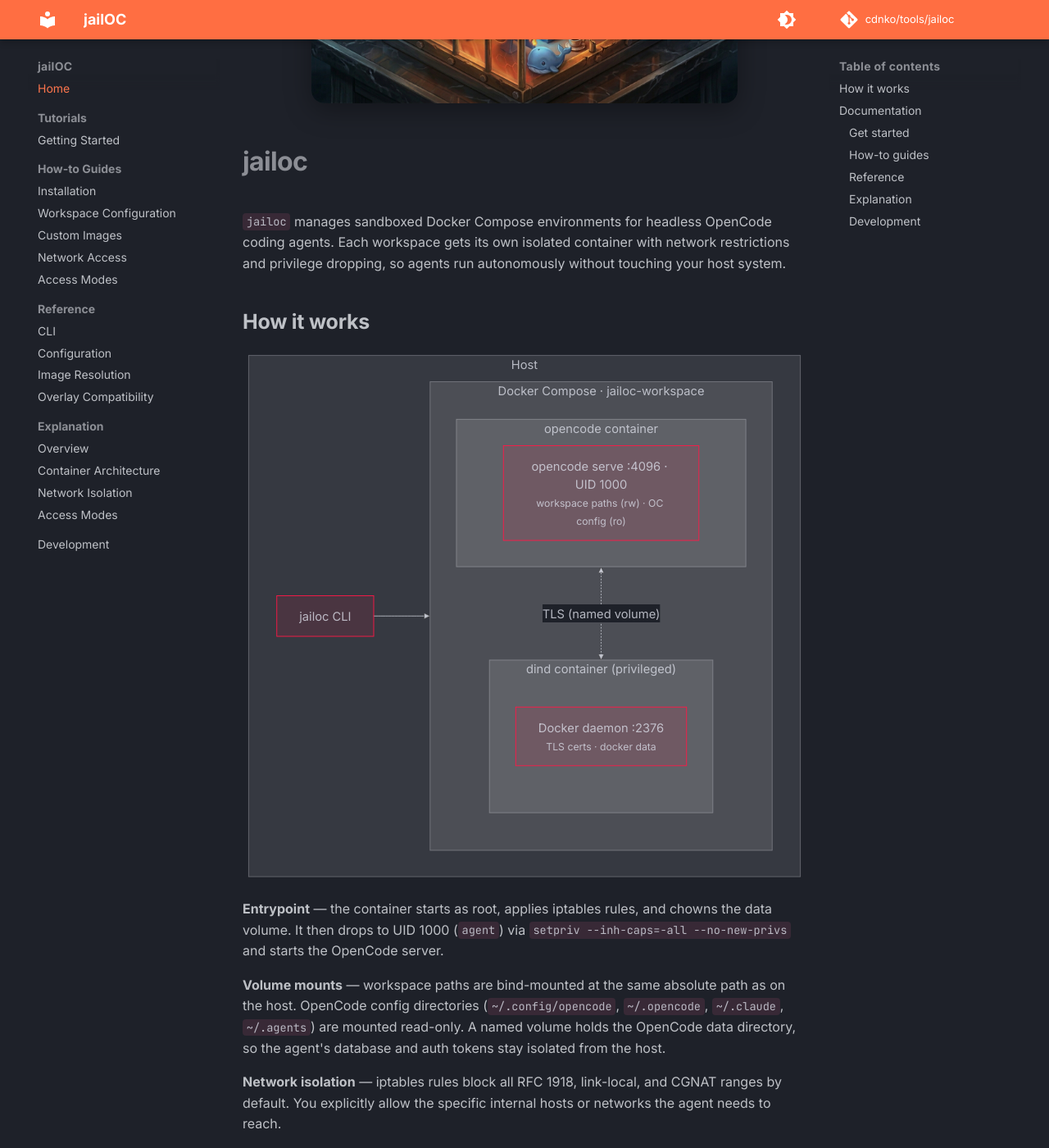
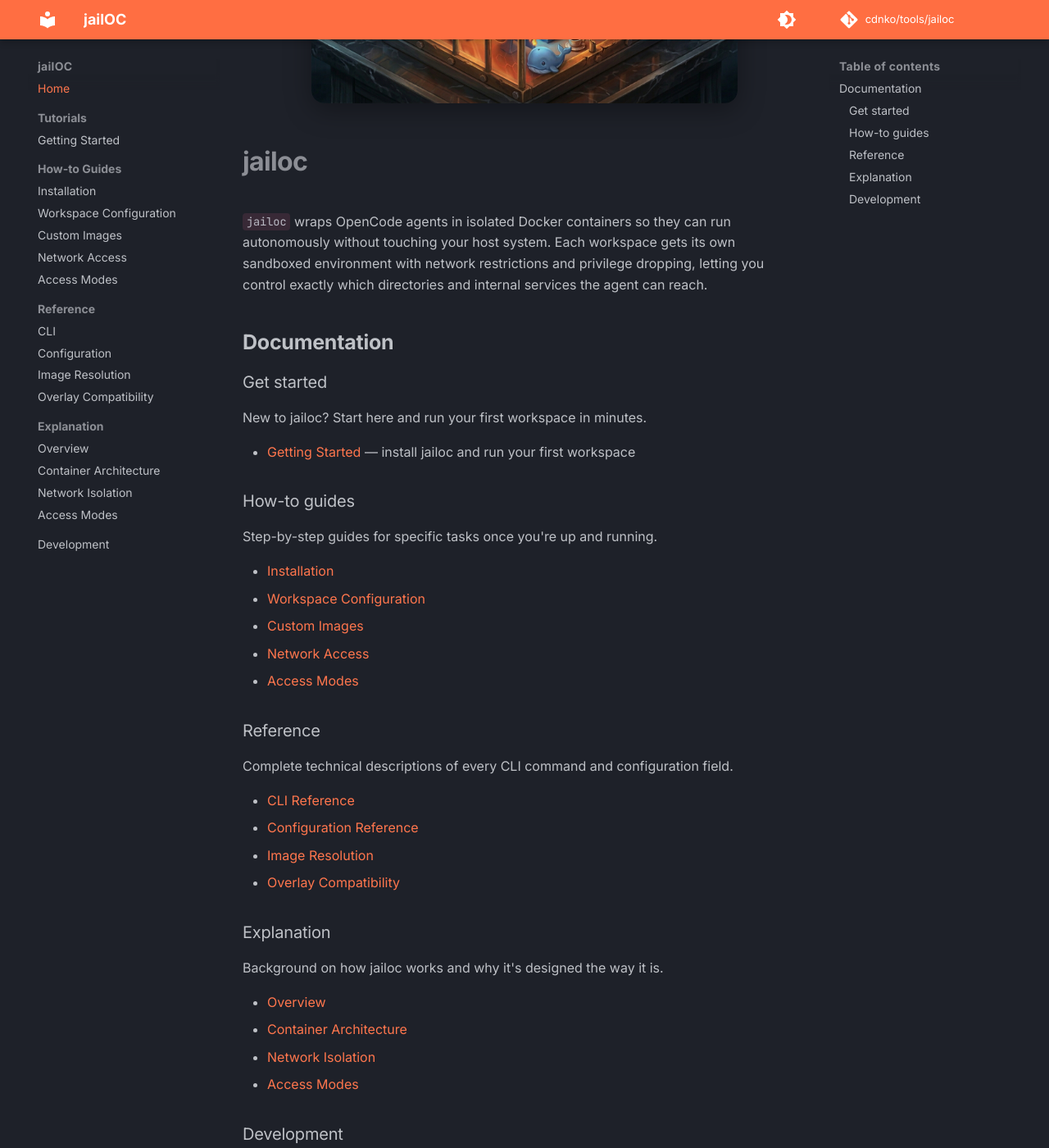
Before and after one commit to seznam/jailoc, an MkDocs documentation site: the page built from docs/index.md, in a window 1280 px wide and 1400 px high, scrolled down 302 px. Shown: the whole window at 82% size. Built offline with MkDocs 1.6.1 and Material for MkDocs 9.7.7, drawn with Linux system fonts in a browser that asks for light colours; comment, search, counter and statistics services are not loaded; some of the changed text lies outside the part shown.

Commit message:
docs(index): simplify landing page to brief entrypoint hub

````diff
--- a/docs/index.md
+++ b/docs/index.md
@@ -2,46 +2,19 @@
 
 # jailoc
 
-`jailoc` manages sandboxed Docker Compose environments for headless OpenCode coding agents. Each workspace gets its own isolated container with network restrictions and privilege dropping, so agents run autonomously without touching your host system.
-
-## How it works
-
-```mermaid
-flowchart TB
-    subgraph host["Host"]
-        cli["jailoc CLI"]
-
-        subgraph compose["Docker Compose · jailoc-workspace"]
-            subgraph oc["opencode container"]
-                ocd["opencode serve :4096 · UID 1000<br><small>workspace paths (rw) · OC config (ro)</small>"]
-            end
-            subgraph dind["dind container (privileged)"]
-                dd["Docker daemon :2376<br><small>TLS certs · docker data</small>"]
-            end
-        end
-    end
-
-    cli --> compose
-    oc <-.->|"TLS (named volume)"| dind
-```
-
-**Entrypoint** — the container starts as root, applies iptables rules, and chowns the data volume. It then drops to UID 1000 (`agent`) via `setpriv --inh-caps=-all --no-new-privs` and starts the OpenCode server.
-
-**Volume mounts** — workspace paths are bind-mounted at the same absolute path as on the host. OpenCode config directories (`~/.config/opencode`, `~/.opencode`, `~/.claude`, `~/.agents`) are mounted read-only. A named volume holds the OpenCode data directory, so the agent's database and auth tokens stay isolated from the host.
-
-**Network isolation** — iptables rules block all RFC 1918, link-local, and CGNAT ranges by default. You explicitly allow the specific internal hosts or networks the agent needs to reach.
+`jailoc` wraps OpenCode agents in isolated Docker containers so they can run autonomously without touching your host system. Each workspace gets its own sandboxed environment with network restrictions and privilege dropping, letting you control exactly which directories and internal services the agent can reach.
 
 ## Documentation
 
 ### Get started
 
-New to jailoc? Start here.
+New to jailoc? Start here and run your first workspace in minutes.
 
 - [Getting Started](tutorials/getting-started.md) — install jailoc and run your first workspace
 
 ### How-to guides
 
-Task-oriented guides for common operations.
+Step-by-step guides for specific tasks once you're up and running.
 
 - [Installation](how-to/installation.md)
 - [Workspace Configuration](how-to/workspace-configuration.md)
@@ -51,7 +24,7 @@ Task-oriented guides for common operations.
 
 ### Reference
 
-Complete technical descriptions of CLI commands and configuration options.
+Complete technical descriptions of every CLI command and configuration field.
 
 - [CLI Reference](reference/cli.md)
 - [Configuration Reference](reference/configuration.md)
````
Also changed, not shown: other parts of docs/index.md (+1 -1 lines).
